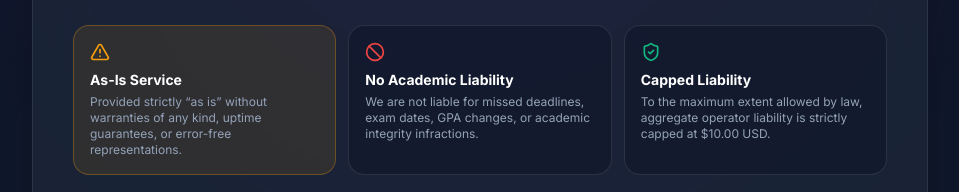
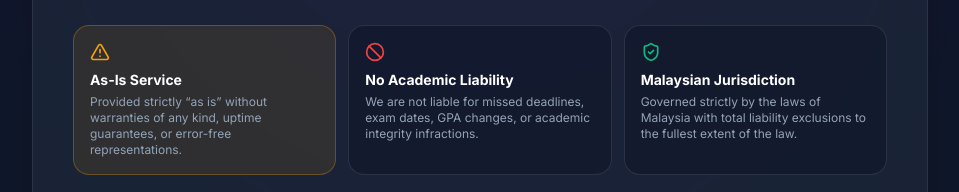
Before and after one commit to jiahong0324/Axon, a React (Vite) app: page /terms in a window 1280 px wide. Shown: the part 201-393 px from the top of the page, without its empty margins (160-1119 px from the left). Built offline with nearby package versions, Linux system fonts and the light colour scheme; no server answers.

Commit message:
legal: localize terms and privacy policy for Malaysia and PDPA 2010

```diff
--- a/src/pages/PrivacyPage.jsx
+++ b/src/pages/PrivacyPage.jsx
@@ -8,7 +8,7 @@ export default function PrivacyPage() {
       <SEO
         title="Privacy Policy | Axon"
         description="Learn how Axon protects your academic records, encrypts your data, and safeguards student privacy."
-        keywords="Axon privacy policy, student data security, FERPA compliance, education privacy, encrypted student dashboard"
+        keywords="Axon privacy policy, student data security, Malaysia PDPA 2010 compliance, education privacy, encrypted student dashboard"
       />
       <main
         className="h-screen h-[100dvh] overflow-y-auto overscroll-contain bg-[radial-gradient(circle_at_top,#E0E7FF,#EEF4FB_55%)] text-slate-900 dark:bg-[radial-gradient(circle_at_top,#1E1040,#0F172A_55%)] dark:text-white px-4 py-10 transition-colors duration-300"
@@ -202,10 +202,10 @@ export default function PrivacyPage() {
 
             <section>
               <h2 className="text-lg font-bold text-slate-950 dark:text-white mb-2 flex items-center gap-2">
-                <span className="font-heading text-theme-600 dark:text-theme-400">11.</span> Children&apos;s Privacy (COPPA / Age Limits)
+                <span className="font-heading text-theme-600 dark:text-theme-400">11.</span> Age Eligibility &amp; Minor Protection
               </h2>
               <p>
-                Axon is designed for higher education, high school, and secondary students. The Service is not intended for children under 13 years of age (or the minimum legal age of digital consent in your jurisdiction). We do not knowingly collect personal data from children under 13. If you become aware that a child under 13 has created an account without parental consent, please contact us immediately so we can promptly terminate the account and purge their data.
+                Axon is designed for higher education, college, and secondary school students. The Service is not directed to individuals under 13 years of age. In accordance with Malaysian child protection principles, users under the age of majority should obtain consent from a parent or legal guardian prior to registering an account or uploading study schedules. If you become aware that a minor under 13 has provided personal data without parental authorization, please notify us immediately so we can promptly terminate the account and purge their data.
               </p>
             </section>
 
--- a/src/pages/TermsPage.jsx
+++ b/src/pages/TermsPage.jsx
@@ -46,8 +46,8 @@ export default function TermsPage() {
             </div>
             <div className="rounded-2xl border border-slate-200 dark:border-white/10 bg-white/60 dark:bg-slate-900/60 p-4">
               <ShieldCheck className="h-5 w-5 text-emerald-500 mb-2" />
-              <h3 className="text-sm font-bold text-slate-900 dark:text-white">Capped Liability</h3>
-              <p className="text-xs text-slate-600 dark:text-slate-400 mt-1">To the maximum extent allowed by law, aggregate operator liability is strictly capped at $10.00 USD.</p>
+              <h3 className="text-sm font-bold text-slate-900 dark:text-white">Malaysian Jurisdiction</h3>
+              <p className="text-xs text-slate-600 dark:text-slate-400 mt-1">Governed strictly by the laws of Malaysia with total liability exclusions to the fullest extent of the law.</p>
             </div>
           </div>
 
@@ -206,10 +206,10 @@ export default function TermsPage() {
 
             <section>
               <h2 className="text-lg font-bold text-slate-950 dark:text-white mb-2 flex items-center gap-2">
-                <span className="font-heading text-theme-600 dark:text-theme-400">12.</span> MAXIMUM AGGREGATE LIABILITY CAP
+                <span className="font-heading text-theme-600 dark:text-theme-400">12.</span> EXCLUSION &amp; LIMITATION OF MONETARY LIABILITY
               </h2>
               <p>
-                Notwithstanding anything to the contrary in these Terms, in no event shall the total cumulative liability of Axon, its founders, and operators for all claims arising out of or related to the Service, under any cause of action, exceed the total amount actually paid by you to Axon in the twelve (12) months immediately preceding the event giving rise to liability, or <strong>$10.00 USD (Ten United States Dollars)</strong>, whichever amount is greater.
+                To the fullest extent permitted under the laws of Malaysia, all liability of Axon, its founders, operators, and developers is wholly excluded. If, notwithstanding the other provisions of these Terms, Axon is determined to be liable to you under any cause of action, Axon&apos;s aggregate liability shall under no circumstances exceed the actual fees (if any) paid by you to Axon in the three (3) months immediately preceding the event, or <strong>RM 0 (Zero Ringgit Malaysia)</strong> for all free, trial, or guest users.
               </p>
             </section>
 
@@ -233,16 +233,19 @@ export default function TermsPage() {
 
             <section>
               <h2 className="text-lg font-bold text-slate-950 dark:text-white mb-2 flex items-center gap-2">
-                <span className="font-heading text-theme-600 dark:text-theme-400">15.</span> Dispute Resolution &amp; Class Action Waiver
+                <span className="font-heading text-theme-600 dark:text-theme-400">15.</span> Governing Law, Dispute Resolution &amp; Jurisdiction
               </h2>
               <p className="mb-2">
-                <strong>Informal Resolution:</strong> Before initiating any formal legal proceeding, you agree to contact us in writing and attempt in good faith to resolve the dispute informally for at least thirty (30) days.
+                <strong>Governing Law:</strong> These Terms and Conditions, your access to and use of the Service, and all related matters shall be governed by, and construed exclusively in accordance with, the <strong>laws of Malaysia</strong>, without regard to conflict of law principles.
               </p>
               <p className="mb-2">
-                <strong>Mandatory Individual Arbitration:</strong> Any dispute, controversy, or claim arising out of or relating to these Terms or the Service that cannot be informally resolved shall be settled through confidential, binding individual arbitration, rather than in court.
+                <strong>Exclusive Jurisdiction:</strong> You irrevocably agree that the courts of Malaysia shall have exclusive jurisdiction to settle any dispute, controversy, difference, or claim arising out of or in connection with these Terms or the Service.
+              </p>
+              <p className="mb-2">
+                <strong>Informal Resolution First:</strong> Prior to commencing any formal proceedings, you agree to contact us in writing and attempt in good faith to resolve the dispute amicably for a period of at least thirty (30) days.
               </p>
               <p>
-                <strong>CLASS ACTION WAIVER:</strong> YOU AND AXON AGREE THAT ANY PROCEEDINGS TO RESOLVE OR LITIGATE DISPUTES WILL BE CONDUCTED SOLELY ON AN INDIVIDUAL BASIS. NEITHER YOU NOR AXON WILL SEEK TO HAVE ANY DISPUTE HEARD AS A CLASS ACTION, COLLECTIVE ACTION, PRIVATE ATTORNEY GENERAL ACTION, OR IN ANY OTHER PROCEEDING IN WHICH EITHER PARTY ACTS OR PROPOSES TO ACT IN A REPRESENTATIVE CAPACITY.
+                <strong>CLASS ACTION WAIVER:</strong> To the fullest extent permitted by Malaysian law, all proceedings to resolve disputes will be conducted strictly on an individual basis. You agree not to participate in any class, consolidated, or representative proceeding against Axon or its operators.
               </p>
             </section>
 
```
